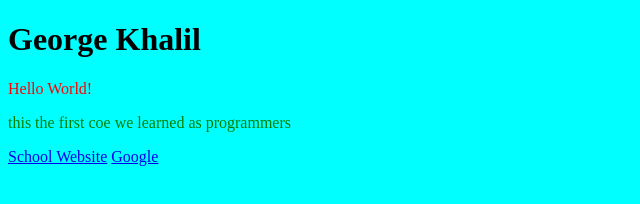
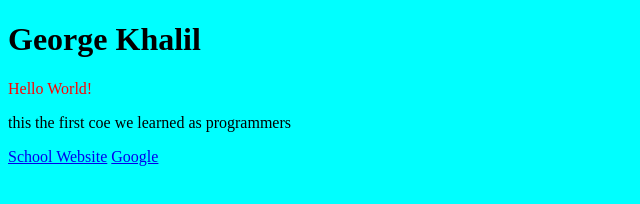
Before and after one commit to MTHS-ICD2O-1-2023/ICD2O-Intro-03-George-Khalil-29, a plain HTML site: page index.html in a window 1280 px wide. Shown: the whole page, without its empty margins (0-640 px from the left). Drawn offline with Linux system fonts and the light colour scheme.

Commit message:
chnage the text to black

```diff
--- a/index.html
+++ b/index.html
@@ -8,7 +8,7 @@
   <body>
     <h1>George Khalil</h1>
     <p style="color:#FF0000" ;>Hello World!</p>
-    <p style="color:green";>this the first coe we learned as programmers</p>
+    <p style="color:black";>this the first coe we learned as programmers</p>
   <a href="http://mths.ca/">School Website</a>
   <a href="http://Google.com/">Google</a>
   </body>
```
